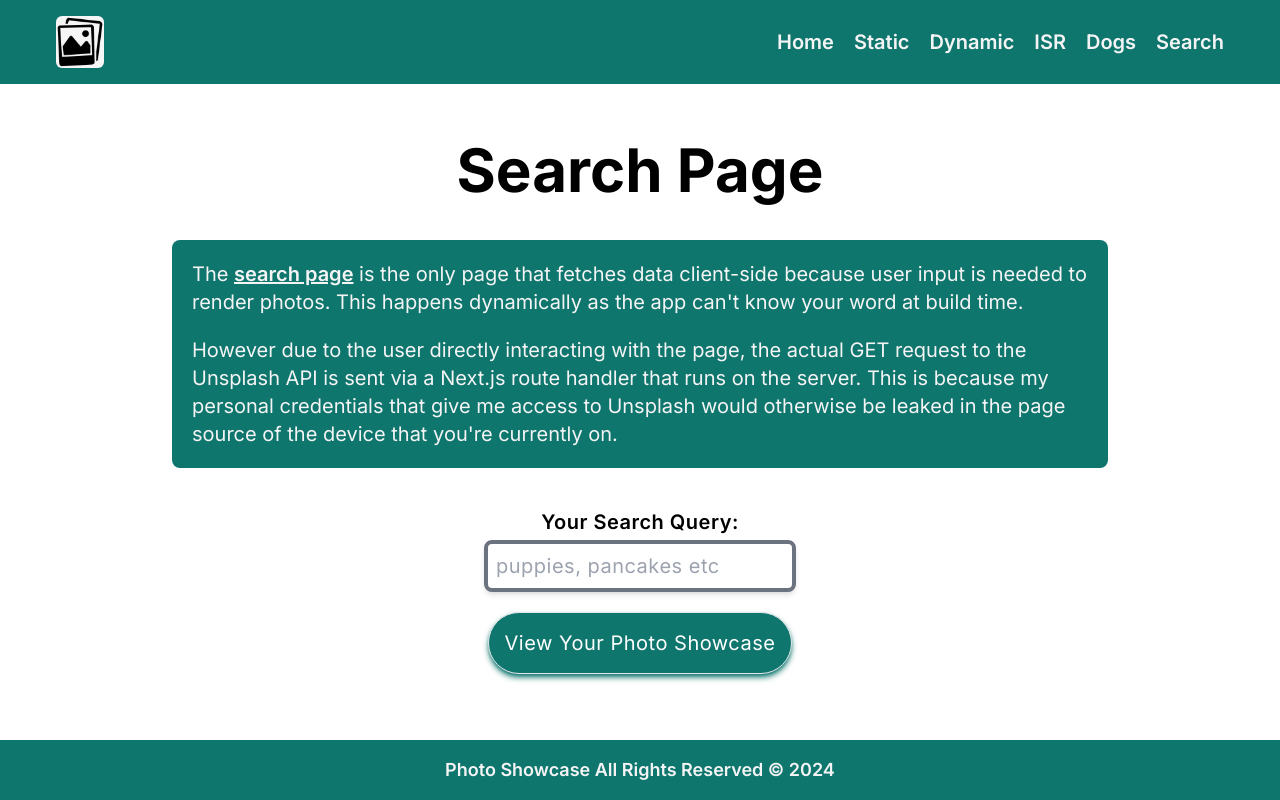
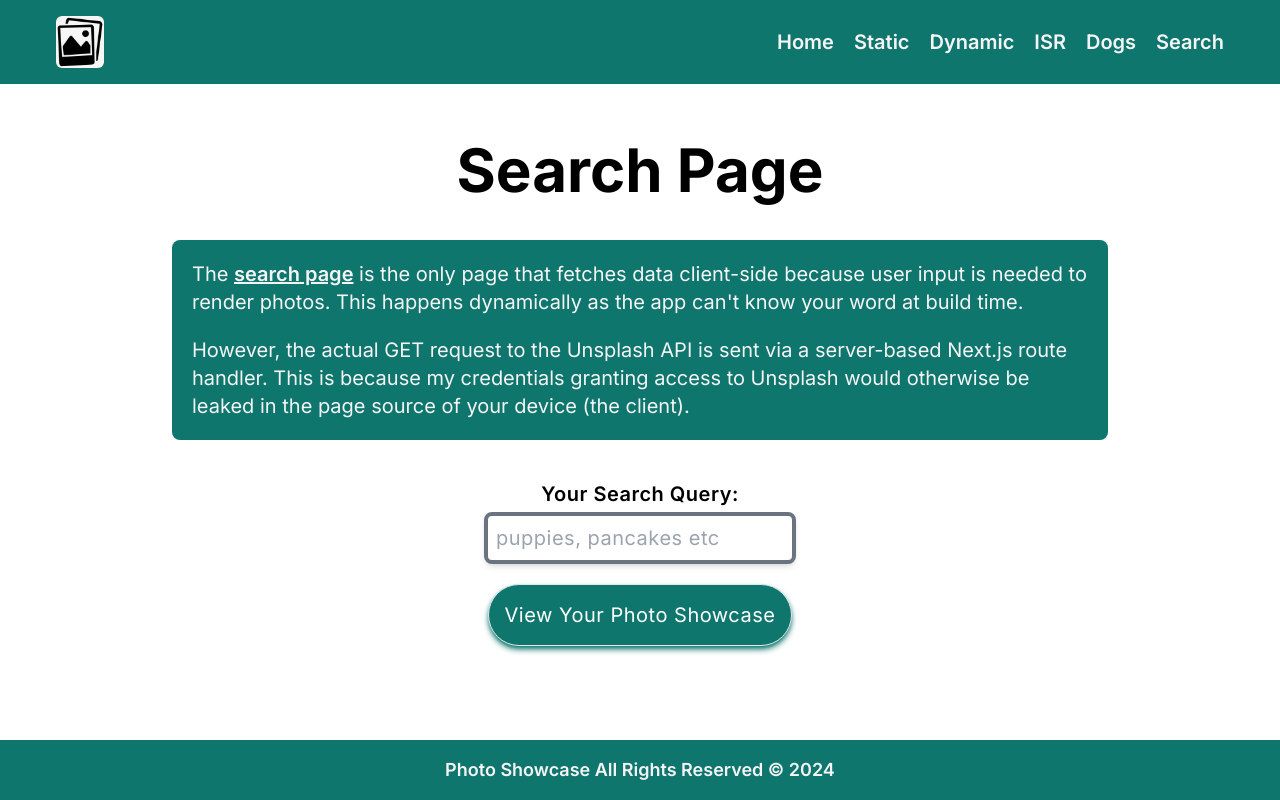
Before and after one commit to acktreptow/photo-showcase, a Next.js app: page /search in a window 1280 px wide. Built offline with nearby package versions, Linux system fonts and the light colour scheme.

Commit message:
edit down second p tag

```diff
--- a/src/app/search/page.client.tsx
+++ b/src/app/search/page.client.tsx
@@ -51,11 +51,10 @@ function SearchPageClient(): JSX.Element {
           happens dynamically as the app can&#39;t know your word at build time.
         </p>
         <p>
-          However due to the user directly interacting with the page, the actual
-          GET request to the Unsplash API is sent via a Next.js route handler
-          that runs on the server. This is because my personal credentials that
-          give me access to Unsplash would otherwise be leaked in the page
-          source of the device that you&#39;re currently on.
+          However, the actual GET request to the Unsplash API is sent via a
+          server-based Next.js route handler. This is because my credentials
+          granting access to Unsplash would otherwise be leaked in the page
+          source of your device (the client).
         </p>
       </TextBox>
       <form
```
